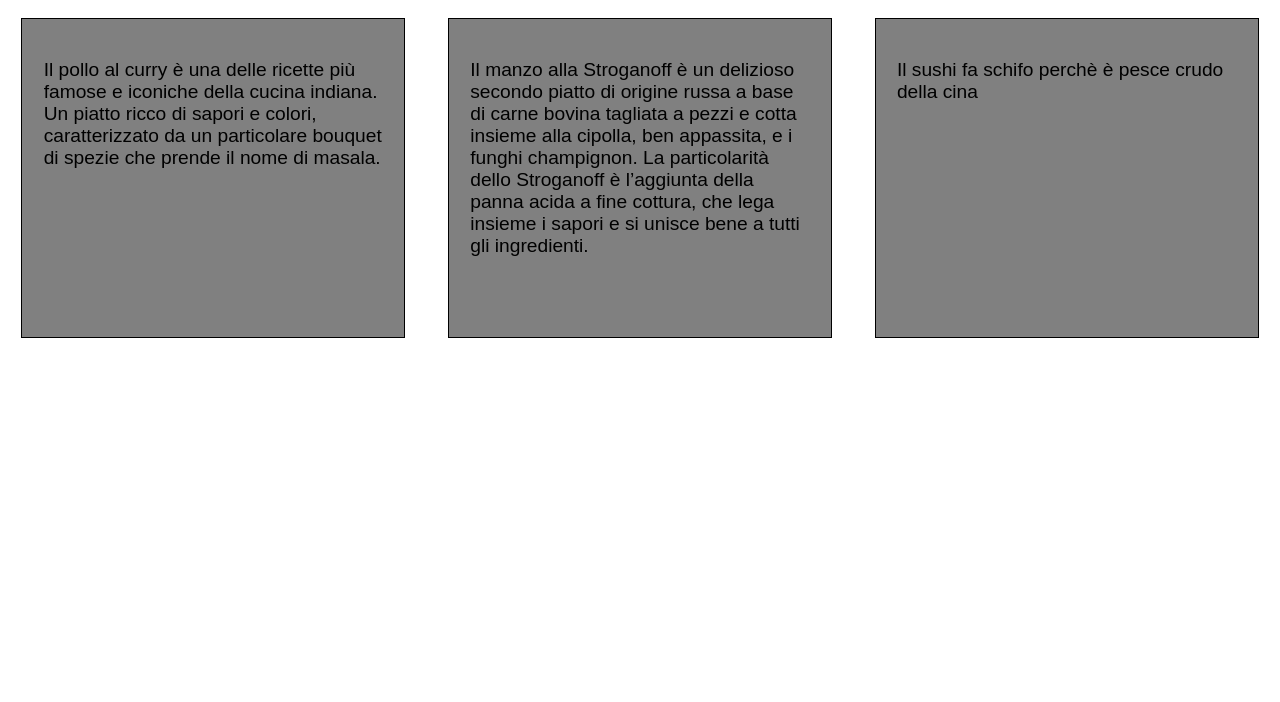
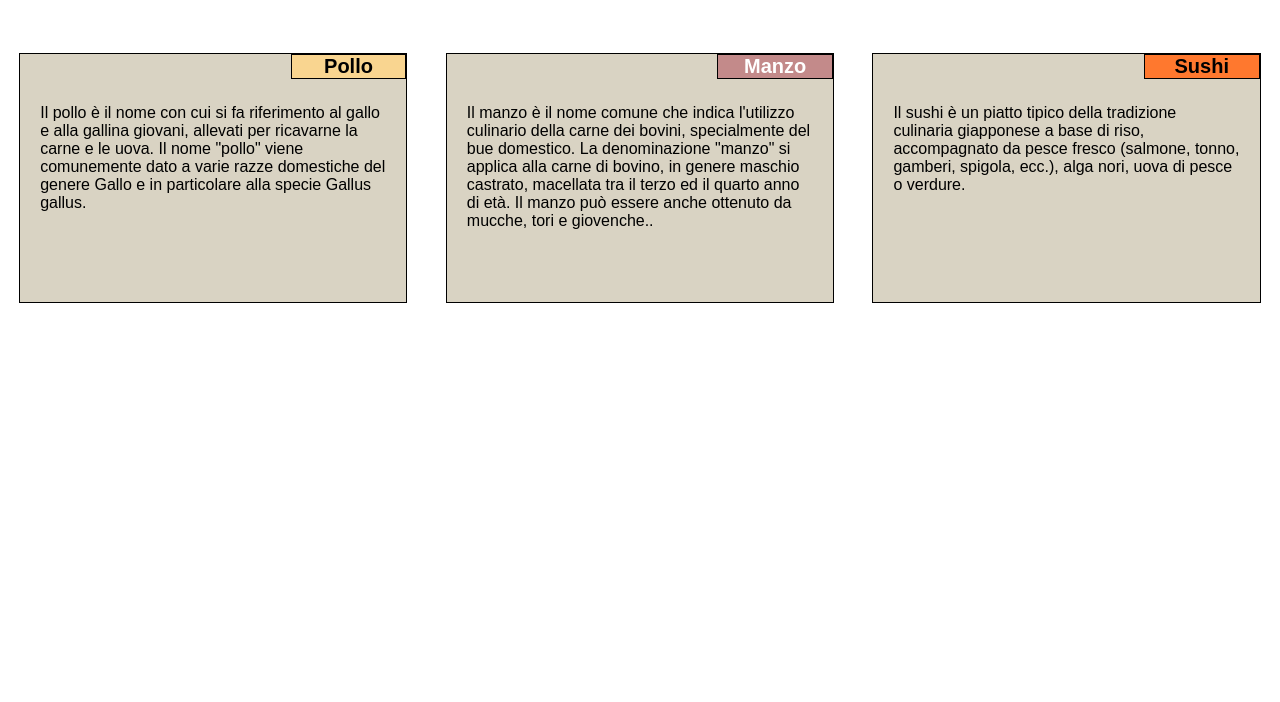
Before and after one commit to mickael994/css-coursera-att, a plain HTML site: page index.html in a window 1280 px wide. Shown: the part 98-800 px from the top of the page. Drawn offline with Linux system fonts and the light colour scheme.

Commit message:
release of exercise

```diff
--- a/css/style.css
+++ b/css/style.css
@@ -9,55 +9,70 @@ box-sizing: border-box;
 
 #row{
     width: 100%;
-    font-size:120%;
 }
 
 h1 {
+    margin-top:50px;
+    margin-bottom: 50px;
     color: black;
     font-weight: 700;
-    font-size: 250%;
+    font-size: 175%;
     width: 100%;
     margin-left: auto;
     margin-right: auto;
     text-align: center;
-    margin-bottom: 20px;
+    font-weight: 900;
 }
 
-.pcustom{
-    height:320px;
-    margin: 5%;
-    padding:5%;
-    padding-top: 40px;
-    background-color: rgb(128, 128, 128);
+.divcustom{
+    height:250px;
+    padding-top: 50px;
+    padding-left: 20px;
+    padding-right: 20px;
+    background-color: #d9d3c3;
     border: 1px solid black;
+    position:relative;
+
 }
 
 .ptitolo1{
+    font-size: 125%;
     border: 1px solid black;
-    background-color: rgb(231, 100, 100);
+    background-color : #f9d590;
     width:30%;
-    height:30px;
+    min-height:auto;
     text-align: center;
-    font-weight: 800;
-
+    font-weight: 700;
+    position:absolute;
+    top:0;
+    right:0;
 }
 
 .ptitolo2{
+    font-size: 125%;
     border: 1px solid black;
-    background-color: rgb(172, 185, 54);
+    background-color: #c38a8a;
+    color: #ffffff;
     width:30%;
-    height:30px;
+    min-height:auto;
     text-align: center;
-    font-weight: 800;
+    font-weight: 700;
+    position:absolute;
+    top:0;
+    right:0;
 }
 
 .ptitolo3{
+    font-size: 125%;
     border: 1px solid black;
-    background-color: rgb(74, 113, 184);
+    background-color: #ff782e;
     width:30%;
-    height:30px;
+    min-height:auto;
     text-align: center;
-    font-weight: 800;
+    font-weight: 700;
+    position:absolute;
+    top:0;
+    right:0;
 }
 
 
@@ -65,6 +80,7 @@ h1 {
 @media(min-width:992px) {
 .col-lg-01, .col-lg-02, .col-lg-03, .col-lg-04, .col-lg-05, .col-lg-06, .col-lg-07, .col-lg-08, .col-lg-09, .col-lg-10, .col-lg-11, .col-lg-12 {
     float:left;
+    padding:1.5%;
 }
 
 .col-lg-01{width:8.33%;}
@@ -86,6 +102,7 @@ h1 {
 
     .col-md-01, .col-md-02, .col-md-03, .col-md-04, .col-md-05, .col-md-06, .col-md-07, .col-md-08, .col-md-09, .col-md-10, .col-md-11, .col-md-12 {
         float:left;
+        padding:1.5%;
     }
 
     .col-md-01{width:8.33%;}
@@ -107,6 +124,7 @@ h1 {
 
     .col-xs-01, .col-xs-02, .col-xs-03, .col-xs-04, .col-xs-05, .col-xs-06, .col-xs-07, .col-xs-08, .col-xs-09, .col-xs-10, .col-xs-11, .col-xs-12 {
         float:left;
+        padding:1.5%;
     }
 
     .col-xs-01{width:8.33%;}
--- a/index.html
+++ b/index.html
@@ -16,20 +16,27 @@
 <div id="row">
 
     <div class="col-lg-04 col-md-06 col-xs-12">
+
+        <div class="divcustom">
         <p class="ptitolo1">Pollo</p>
-        <p class="pcustom">Il pollo al curry è una delle ricette più famose e iconiche della cucina indiana.
-        Un piatto ricco di sapori e colori, caratterizzato da un particolare bouquet di spezie che prende il nome di masala.</p>
+        Il pollo è il nome con cui si fa riferimento al gallo e alla gallina giovani, allevati per ricavarne la carne e le uova. Il nome "pollo" viene comunemente dato a varie razze domestiche del genere Gallo e in particolare alla specie Gallus gallus.</div>
+
     </div>
 
     <div class="col-lg-04 col-md-06 col-xs-12">
+
+        <div class="divcustom">
         <p class="ptitolo2">Manzo</p>
-        <p class="pcustom">Il manzo alla Stroganoff è un delizioso secondo piatto di origine russa a base di carne bovina tagliata a pezzi e cotta insieme alla cipolla, ben appassita, e i funghi champignon.
-        La particolarità dello Stroganoff è l’aggiunta della panna acida a fine cottura, che lega insieme i sapori e si unisce bene a tutti gli ingredienti.</p>
+        Il manzo è il nome comune che indica l'utilizzo culinario della carne dei bovini, specialmente del bue domestico. La denominazione "manzo" si applica alla carne di bovino, in genere maschio castrato, macellata tra il terzo ed il quarto anno di età. Il manzo può essere anche ottenuto da mucche, tori e giovenche..</div>
+
     </div>
 
     <div class="col-lg-04 col-md-12 col-xs-12">
+
+        <div class="divcustom">
         <p class="ptitolo3">Sushi</p>
-        <P class="pcustom">Il sushi fa schifo perchè è pesce crudo della cina</P>
+        Il sushi è un piatto tipico della tradizione culinaria giapponese a base di riso, accompagnato da pesce fresco (salmone, tonno, gamberi, spigola, ecc.), alga nori, uova di pesce o verdure.</div>
+
     </div>
 
 </body>
```
Also changed, not shown: 1 other file.
